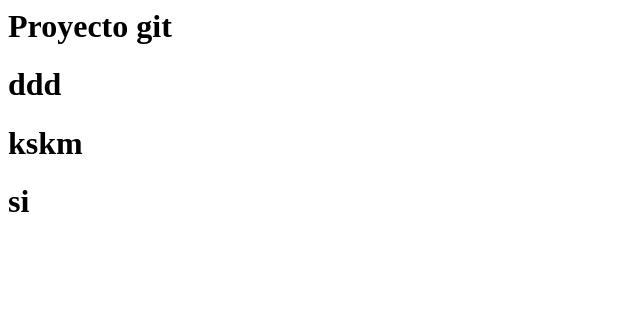
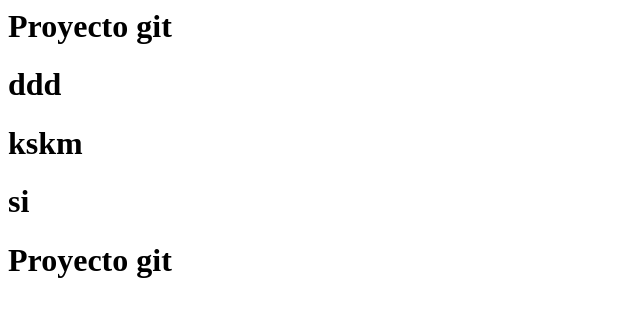
Before and after one commit to lucySagas/Proyecto-GIT, a plain HTML site: page index.html in a window 1280 px wide. Shown: the whole page, without its empty margins (0-640 px from the left). Drawn offline with Linux system fonts and the light colour scheme.

Commit message:
rronflicts:

```diff
--- a/index.html
+++ b/index.html
@@ -1,4 +1,6 @@
+
 <h1>Proyecto git</h1>
 <h1>ddd</h1>
 <h1>kskm</h1>
 <h1>si</h1>
+<h1>Proyecto git</h1>
```
